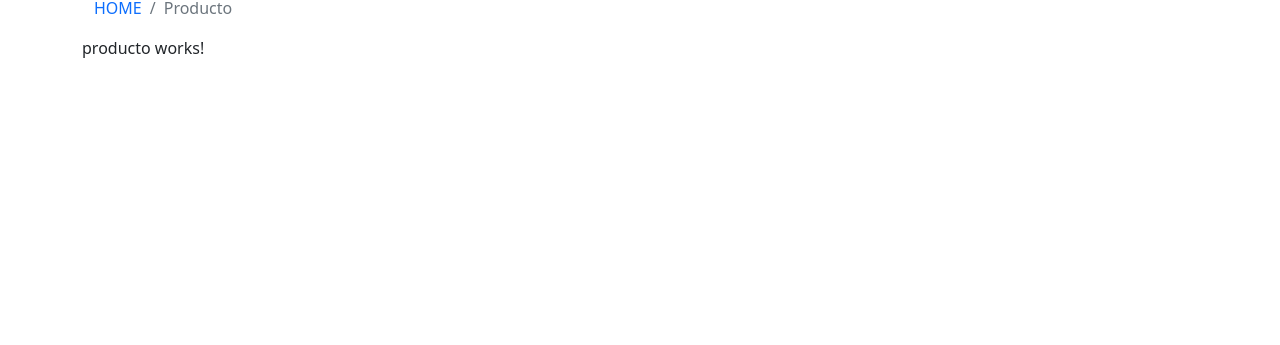
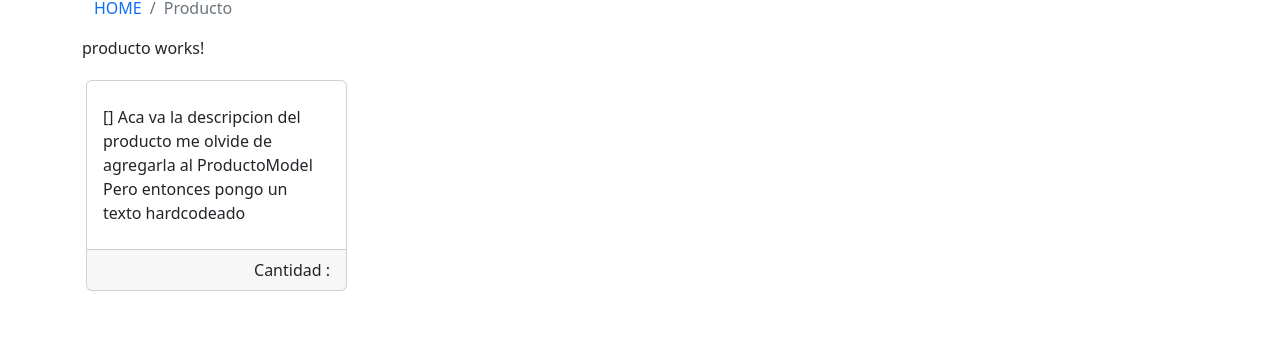
Before and after one commit to GuillermoGonza/practico_FrontEnd, an Angular app: page /producto/1 in a window 1280 px wide. Shown: the part 149-494 px from the top of the page. Built offline with nearby package versions, Linux system fonts and the light colour scheme; no server answers.

Commit message:
Subiendo imagenes y algo mas

```diff
--- a/src/app/pages/producto/producto.component.html
+++ b/src/app/pages/producto/producto.component.html
@@ -1 +1,22 @@
 <p>producto works!</p>
+
+<div class="row">
+    <div class="col-3 mb-2">
+        <div class="card w-100 h-100 m-1">
+
+            <div class="card-body">
+                <h5 class="card-title text-center"></h5>
+                <p class="card-text">
+                    {{producto | json}}
+                    Aca va la descripcion del producto
+                    me olvide de agregarla al ProductoModel
+                    Pero entonces pongo un texto hardcodeado
+                </p>
+            </div>
+            <div class="card-footer text-end">
+                Cantidad :
+            </div>
+        </div>
+    </div>
+
+</div>
--- a/src/app/pages/producto/producto.component.ts
+++ b/src/app/pages/producto/producto.component.ts
@@ -1,5 +1,7 @@
-import { Component, OnInit } from '@angular/core';
+import { Component, Input, OnInit } from '@angular/core';
 import { ActivatedRoute } from '@angular/router';
+import { InfoProducto } from 'src/app/interfaces/infoproducto';
+import { Producto } from 'src/app/interfaces/productos';
 import { ProductoService } from '../../services/producto.service';
 
 @Component({
@@ -9,7 +11,9 @@ import { ProductoService } from '../../services/producto.service';
 })
 export class ProductoComponent implements OnInit {
 
-  ean: string = ''
+
+  ean: string = '';
+  producto: InfoProducto[] = [];
 
   constructor( private activateRouter: ActivatedRoute, private productoServices: ProductoService  ) {
 
@@ -17,21 +21,26 @@ export class ProductoComponent implements OnInit {
 
       this.ean = params['ean']
 
-      console.log(params['ean'])
+      //console.log(params['ean'])
     })
-
-    this.mostrarProducto(this.ean)
-
   }
 
   ngOnInit(): void {
+
   }
 
   mostrarProducto( ean: string ){
     this.productoServices.cargarPproducto(ean).subscribe( (produc) =>{
 
-      console.log(produc)
+
+
+      //console.log(produc)
     })
   }
 
+  getProductos(){
+    this.productoServices.getAll().subscribe((data:InfoProducto[])=>{
+      this.producto = data;
+    })
+  }
 }
--- a/src/app/pages/productos/productos.component.html
+++ b/src/app/pages/productos/productos.component.html
@@ -65,7 +65,7 @@
 
         <br>
 
-        <h5 class="mt-1 text-muted">Productos encontrados {{ productos.length }}</h5>
+        <h5 class="mt-1 text-muted" >Productos encontrados {{ productos.length }}</h5>
 
         <div class="row mt-4">
 
--- a/src/app/services/producto.service.ts
+++ b/src/app/services/producto.service.ts
@@ -1,7 +1,7 @@
 import { Injectable } from '@angular/core';
 import { HttpClient } from '@angular/common/http';
 import { InfoProducto, Display, Es, Product } from '../interfaces/infoproducto';
-import { map } from 'rxjs';
+import { map, Observable } from 'rxjs';
 
 @Injectable({
   providedIn: 'root'
@@ -14,6 +14,12 @@ export class ProductoService {
   // ean = '7790040136250'
 
   constructor( private http: HttpClient ) { }
+
+  productos: InfoProducto[] = [];
+
+  getAll():Observable<InfoProducto[]>{
+    return this.http.get<InfoProducto[]>(this.url);
+  }
 
   cargarPproducto( ean: string ) {
 
```
Also changed, not shown: src/assets/img01.jpeg (added), src/assets/img02.jpeg (added).
